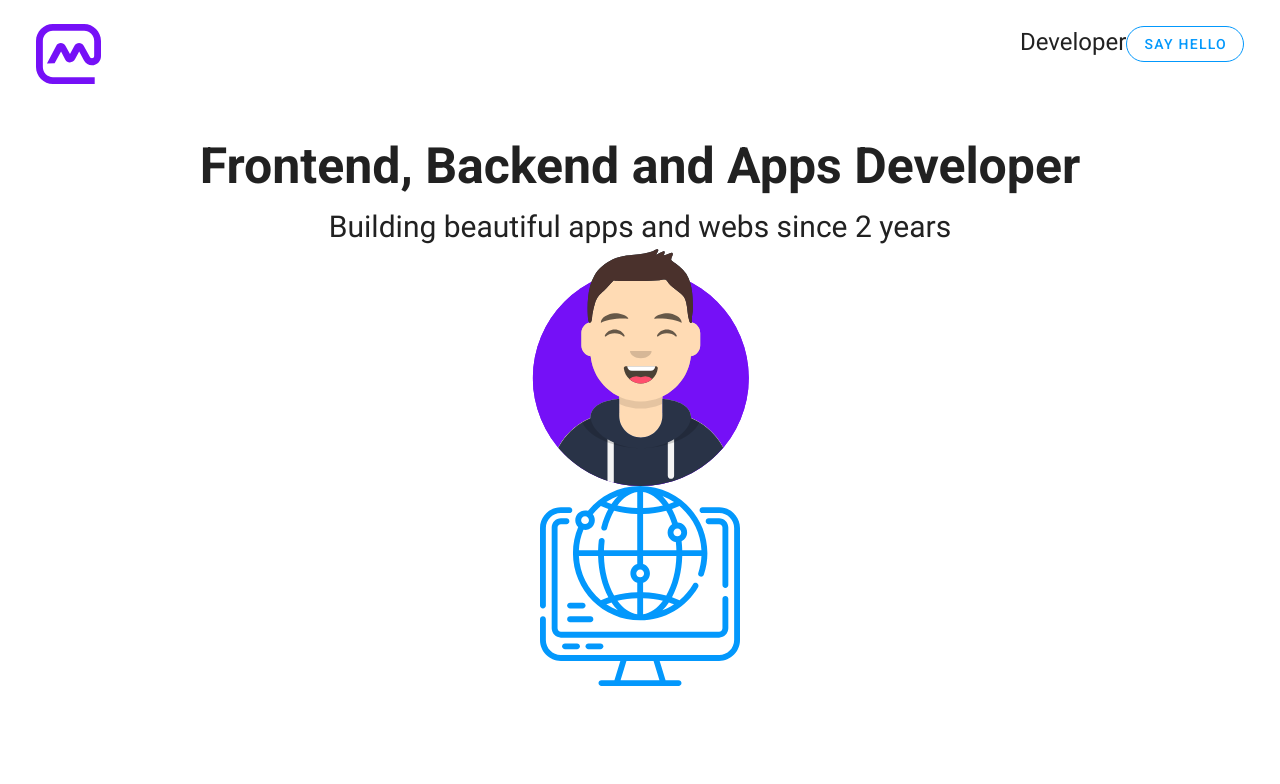
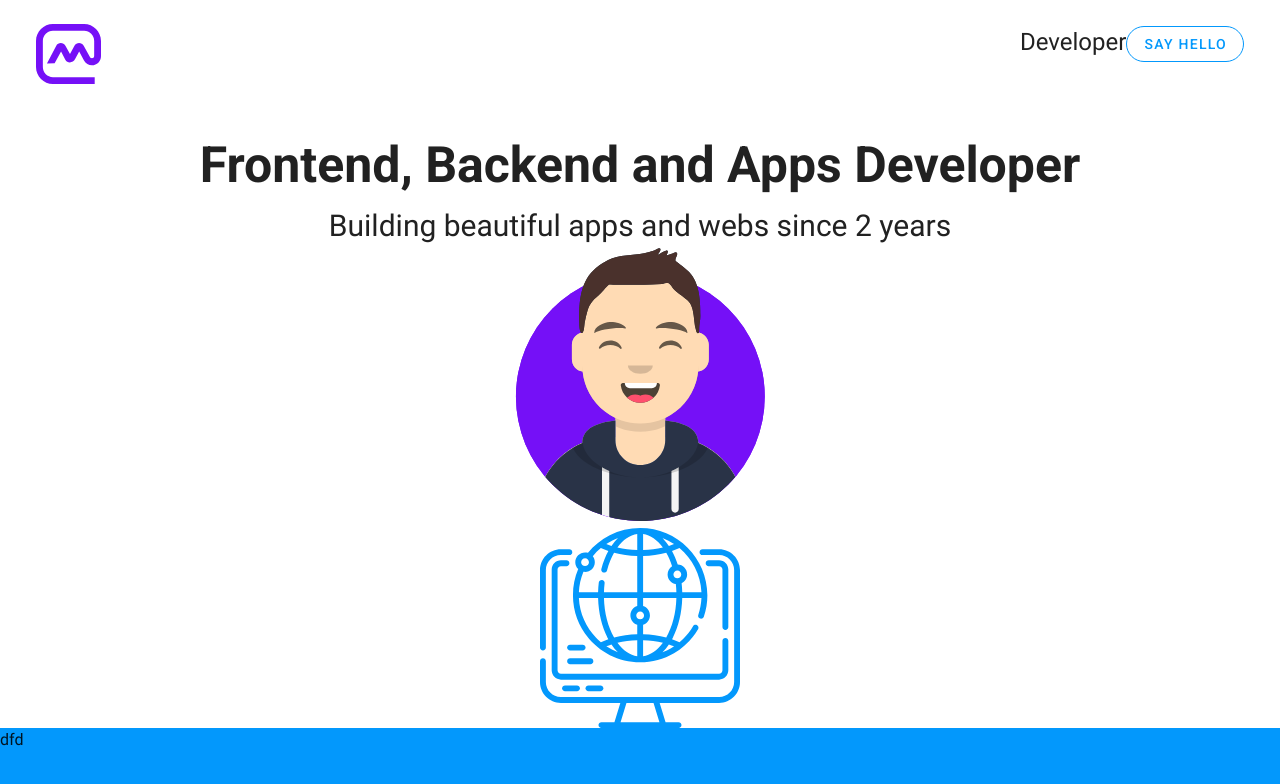
Before and after one commit to MarcosEscobarR/portfolio, a Nuxt app: page / in a window 1280 px wide. Shown: the top 784 px of the page. Built offline with nearby package versions, Linux system fonts and the light colour scheme.

Commit message:
finish welcome page and init presentation component

```diff
--- /dev/null
+++ b/components/Presentation.vue
@@ -0,0 +1,11 @@
+<template>
+  <div class="blue-container primary">
+    <span>dfd</span>
+  </div>
+</template>
+
+<script>
+export default {
+  name: 'Presentation'
+}
+</script>
--- a/components/Welcome.vue
+++ b/components/Welcome.vue
@@ -3,8 +3,8 @@
     <div class="main-container">
       <span class="big-title">Frontend, Backend and Apps Developer</span>
       <span class="subtitle">Building beautiful apps and webs since 2 years</span>
-      <v-img src="mf-avatar.svg" max-width="350px" />
-      <v-img class="mt-auto" src="world-grid.svg" max-width="200px"/>
+      <img src="../static/mf-avatar.svg" width="250px" />
+      <img class="mt-auto" src="../static/world-grid.svg" width="200px"/>
     </div>
   </div>
 </template>
@@ -17,7 +17,7 @@ export default {
 
 <style scoped>
 .welcome-container {
-  height: calc(100vh - 130px);
+  height: calc(80vh - 40px);
   width: 100vw;
 }
 .big-title {
@@ -32,5 +32,6 @@ export default {
   display: flex;
   flex-direction: column;
   align-items: center;
+  height: 100%;
 }
 </style>
--- a/layouts/default.vue
+++ b/layouts/default.vue
@@ -2,6 +2,7 @@
   <v-app dark>
     <v-app-bar
       prominent
+      app
       color="white"
       elevate-on-scroll
       scroll-target="#scrolling-techniques-7"
--- a/layouts/globals.css
+++ b/layouts/globals.css
@@ -4,6 +4,10 @@
   url(~assets/RobotoCondensed-Light.ttf) format("truetype");
 }
 
+.blue-container {
+  width: 100vw;
+  height: 50vh;
+}
 html {
   font-family: "Roboto";
 }
--- a/pages/index.vue
+++ b/pages/index.vue
@@ -1,6 +1,7 @@
 <template>
   <div>
     <Welcome/>
+    <Presentation/>
   </div>
 </template>
 <script>
```
Also changed, not shown: 1 other file (tests, documents, lock files or other folders).
